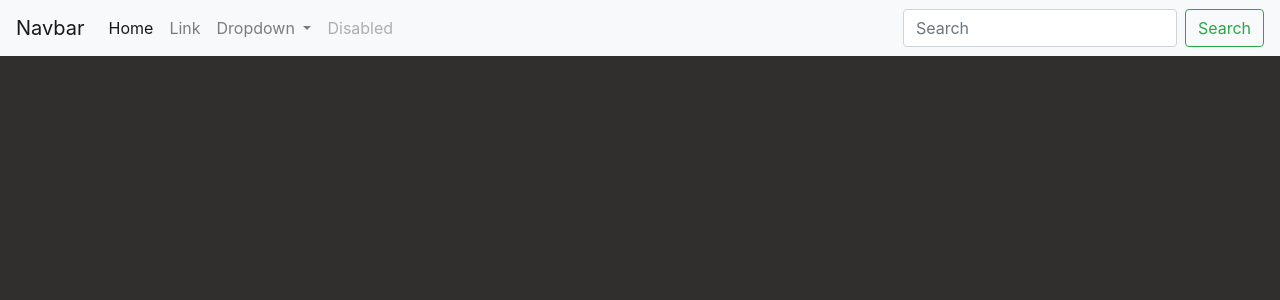
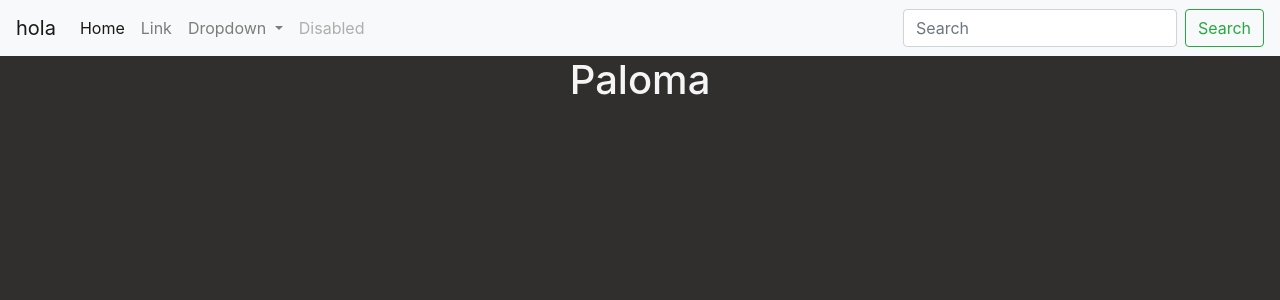
Before and after one commit to obamasonic10/Evaluacion_03, a Django app: page / in a window 1280 px wide. Shown: the top 300 px of the page. Run offline with Django 3.2, Linux system fonts and the light colour scheme.

Commit message:
Update plantillaBase.html

```diff
--- a/entornoEvaluacion3/evaluacionDjango/hamburgame/templates/plantillaBase.html
+++ b/entornoEvaluacion3/evaluacionDjango/hamburgame/templates/plantillaBase.html
@@ -13,7 +13,7 @@
 
 <body>
     <nav class="navbar navbar-expand-lg navbar-light bg-light">
-        <a class="navbar-brand" href="#">Navbar</a>
+        <a class="navbar-brand" href="#">hola</a>
         <button class="navbar-toggler" type="button" data-toggle="collapse" data-target="#navbarSupportedContent" aria-controls="navbarSupportedContent" aria-expanded="false" aria-label="Toggle navigation">
           <span class="navbar-toggler-icon"></span>
         </button>
@@ -48,7 +48,7 @@
         </div>
       </nav>
     <div class="container">
-        <h1 class="text-center">{% block titulo %} {% endblock %}</h1>
+        <h1 class="text-center">{% block titulo %}Paloma{% endblock %}</h1>
         {% block contenido %} {% endblock%}
     </div>
 </body>
```
